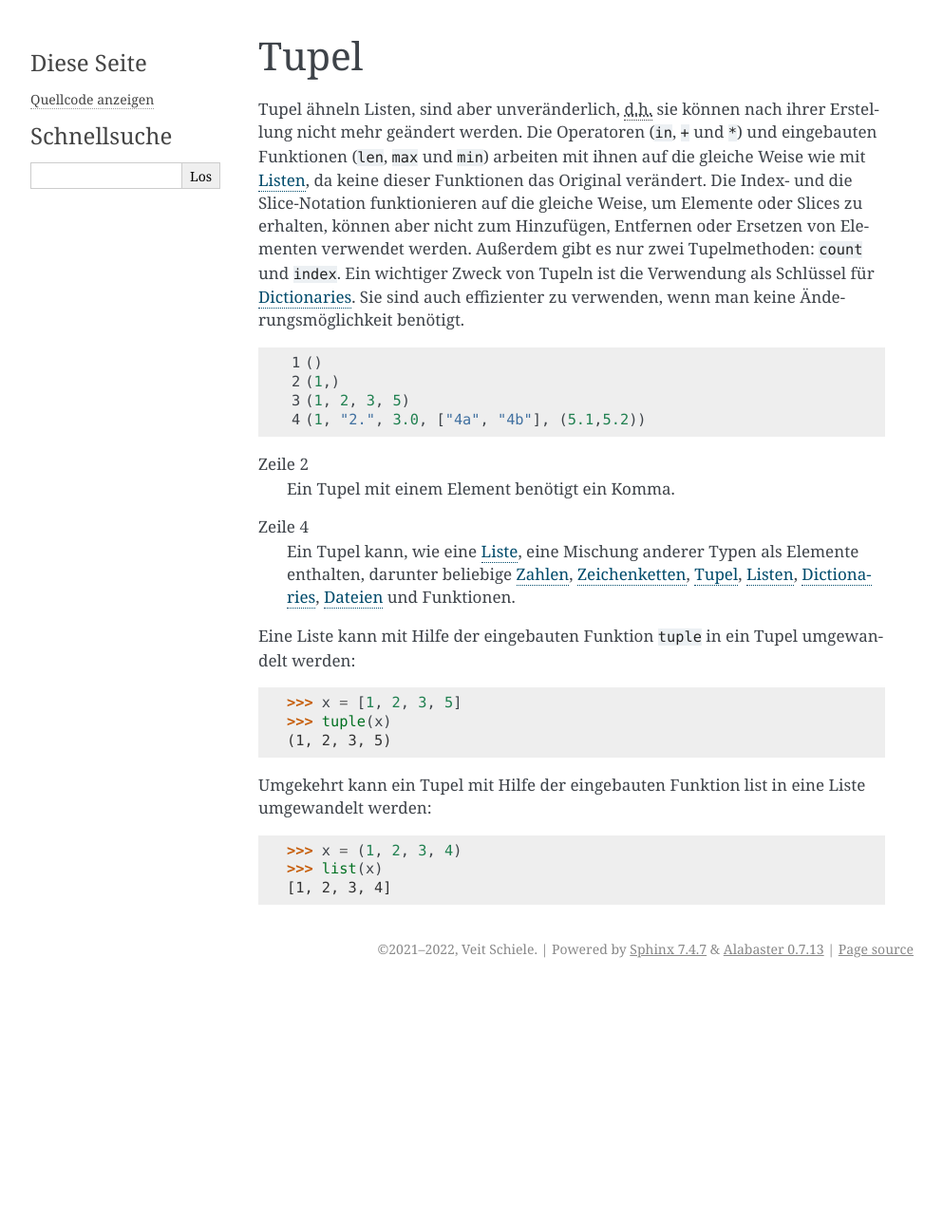
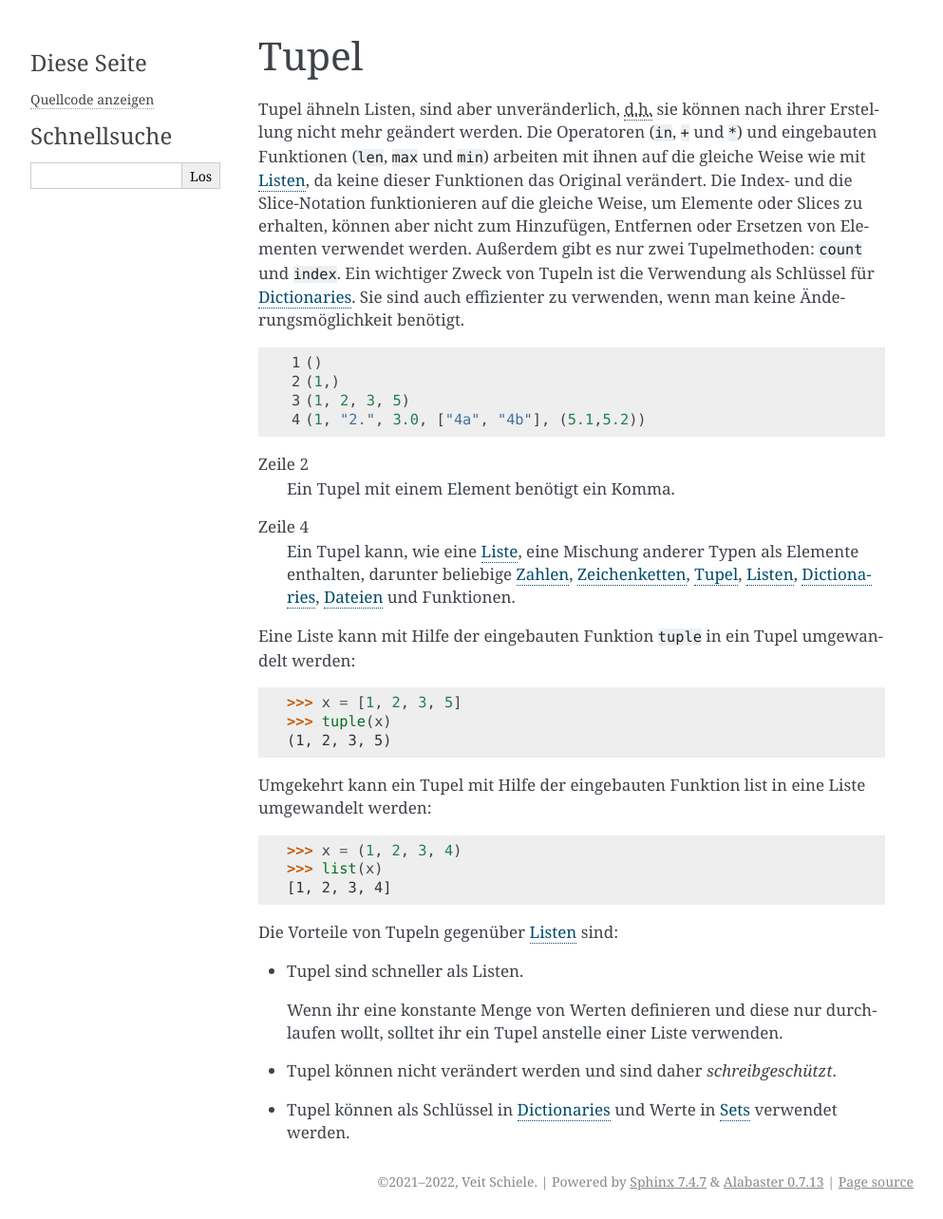
Before and after one commit to veit/python-basics-tutorial-de, a Sphinx documentation site: the page built from docs/types/tuples.rst, in a window 1280 px wide. Shown: the whole page at 95% size, without its empty margins (148-1141 px from the left). Built offline with Sphinx 7.4.7, drawn with Linux system fonts in a browser that asks for light colours; pages that are not in the unit, such as notebooks, are missing from menus; before the commit the page ends 1039 px from its top, so only the background shows below that.

Commit message:
:memo: Add the advantages of tuples over lists

```diff
--- a/docs/types/tuples.rst
+++ b/docs/types/tuples.rst
@@ -45,3 +45,15 @@ umgewandelt werden:
     >>> x = (1, 2, 3, 4)
     >>> list(x)
     [1, 2, 3, 4]
+
+Die Vorteile von Tupeln gegenüber :doc:`lists` sind:
+
+* Tupel sind schneller als Listen.
+
+  Wenn ihr eine konstante Menge von Werten definieren und diese nur durchlaufen
+  wollt, solltet ihr ein Tupel anstelle einer Liste verwenden.
+
+* Tupel können nicht verändert werden und sind daher *schreibgeschützt*.
+
+* Tupel können als Schlüssel in :doc:`dicts` und Werte in :doc:`sets` verwendet
+  werden.
```
